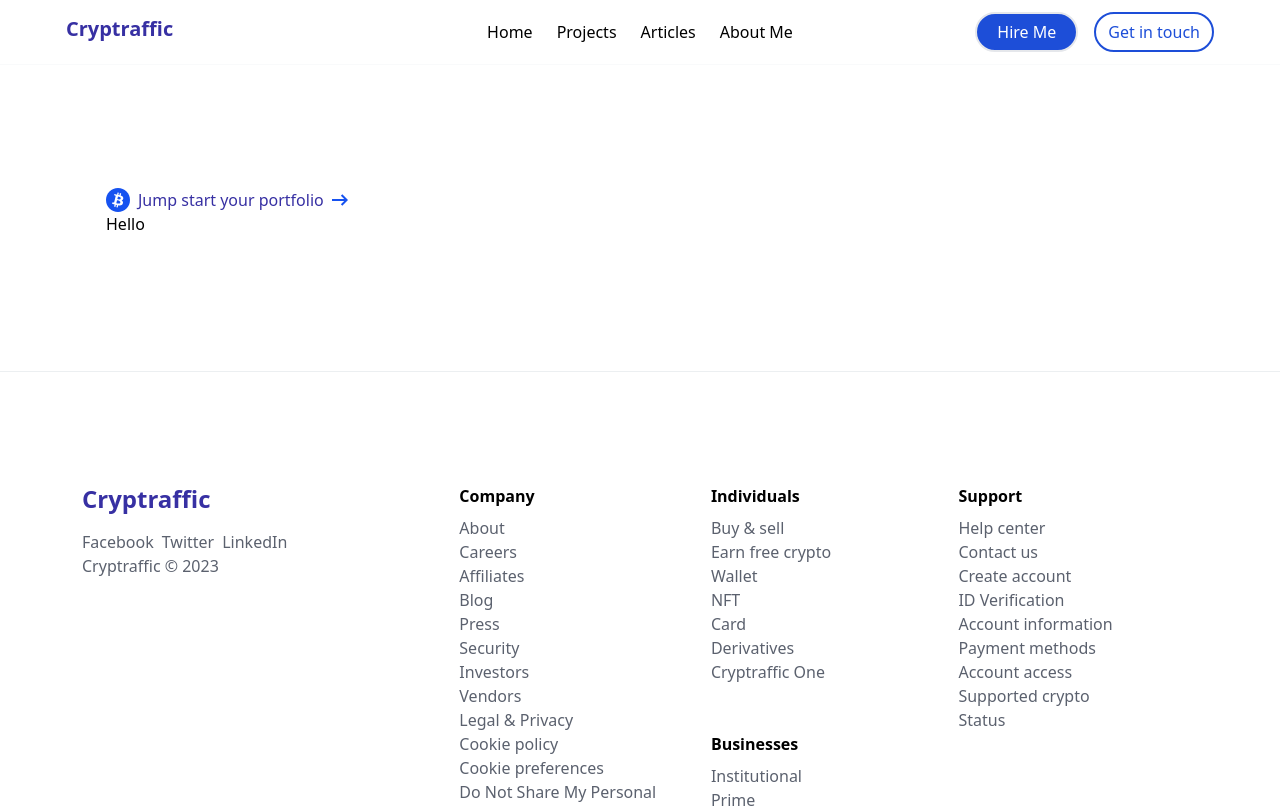
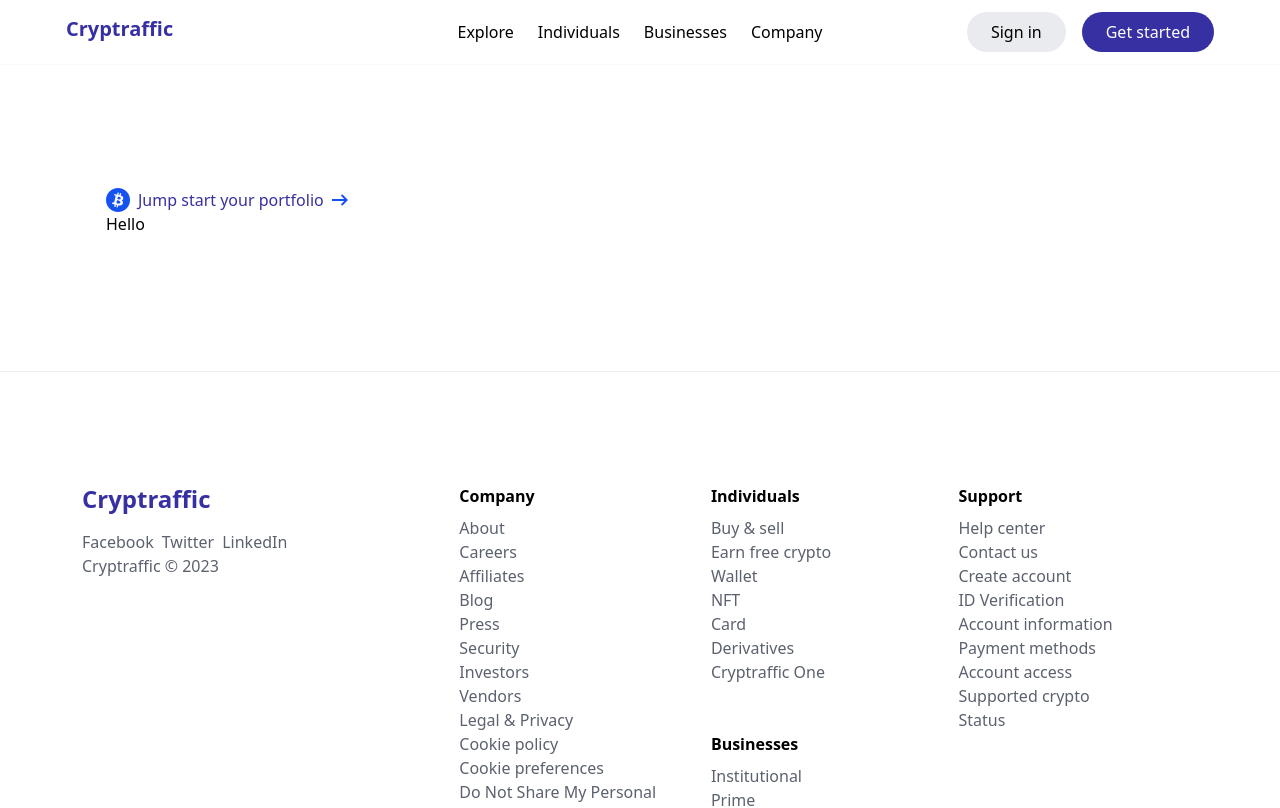
Before and after one commit to ikembakwem/cryptraffic_, a React (Vite) app: page / in a window 1280 px wide. Shown: the top 808 px of the page. Built offline with nearby package versions, Linux system fonts and the light colour scheme.

Commit message:
Add desktop navigation links

```diff
--- a/src/components/Header.tsx
+++ b/src/components/Header.tsx
@@ -32,18 +32,18 @@ export const Header = () => {
             </a>
           </div>
           <nav className="hidden desktop:inline-flex justify-center gap-x-6 desktop:basis-6/12">
-            <a href="/">Home</a>
-            <a href="/projects">Projects</a>
-            <a href="/articles">Articles</a>
-            <a href="/about">About Me</a>
+            <a href="/">Explore</a>
+            <a href="/projects">Individuals</a>
+            <a href="/articles">Businesses</a>
+            <a href="/about">Company</a>
           </nav>
           <div className="flex items-center justify-end gap-x-2 basis-3/12">
             <div className="hidden desktop:flex items-center gap-x-4">
-              <button className="cursor-pointer inline-flex items-center justify-center rounded-full h-10 py-3 px-5 border-2 border-blue-60 bg-blue-700 text-white">
-                Hire Me
+              <button className="cursor-pointer inline-flex items-center justify-center rounded-full h-10 py-3 px-6 bg-gray-80">
+                Sign in
               </button>
-              <button className="cursor-pointer inline-flex items-center justify-center rounded-full h-10 py-2 px-3 border-2 border-blue-700 text-blue-700">
-                Get in touch
+              <button className="cursor-pointer inline-flex items-center justify-center rounded-full h-10 py-3 px-6 bg-indigo-800 text-white">
+                Get started
               </button>
             </div>
             <div className="desktop:hidden inline-flex items-center">
```
